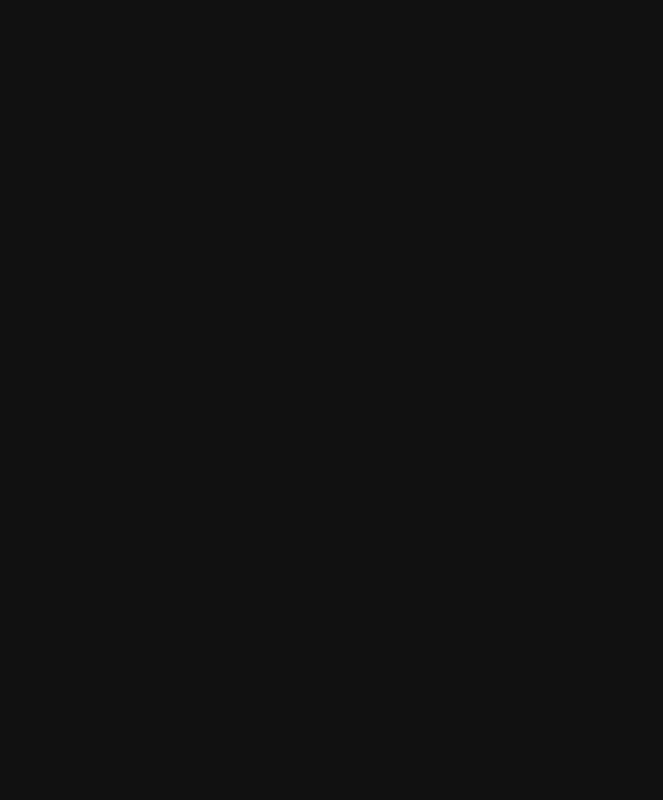
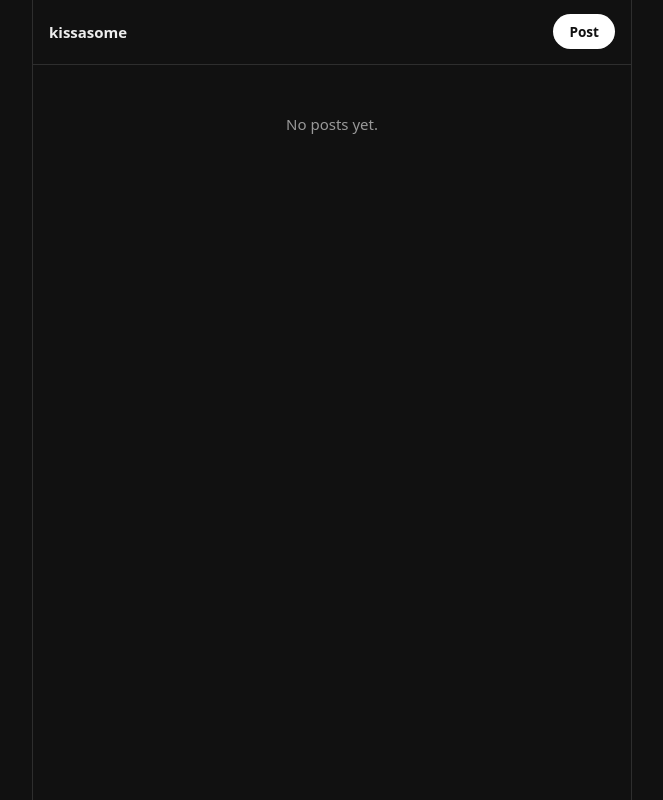
Before and after one commit to thundertheidiot/kissasome, a website built with Vite: page index.html in a window 1280 px wide. Shown: the whole page, without its empty margins (308-971 px from the left). Built offline with nearby package versions, Linux system fonts and the light colour scheme; files whose address does not match are found by name.

Commit message:
part of the feed/homepage, and stuff related to that, plus a npm run format run

```diff
--- a/front/index.ts
+++ b/front/index.ts
@@ -1 +1,40 @@
 import "./styles/index.css";
+
+const authAction = document.querySelector<HTMLButtonElement>("#auth-action")!;
+const feed = document.querySelector<HTMLElement>("#feed")!;
+
+async function init() {
+  let loggedIn = false;
+
+  try {
+    const res = await fetch("/api/user/get", { credentials: "include" });
+    loggedIn = res.ok;
+  } catch {
+    // Not logged in if u can't connect (401).
+  }
+
+  authAction.hidden = false;
+
+  if (loggedIn) {
+    authAction.textContent = "Post";
+    // TODO: open a message/post composer thingy.
+  } else {
+    authAction.textContent = "Log in";
+    authAction.addEventListener("click", () => {
+      window.location.href = "/login.html";
+    });
+  }
+
+  // then also later actual feed loading and stuff and all the logic associated with that
+  await new Promise((resolve) => setTimeout(resolve, 400));
+
+  feed.replaceChildren();
+  feed.removeAttribute("aria-busy");
+
+  const empty = document.createElement("p");
+  empty.className = "feed__empty";
+  empty.textContent = "No posts yet.";
+  feed.append(empty);
+}
+
+init();
--- a/front/login.ts
+++ b/front/login.ts
@@ -34,8 +34,8 @@ form.addEventListener("submit", async (e) => {
       window.location.href = "/";
       return;
     } else {
-	  res.text().then(t => showError(`Error: ${t}`));
-	}
+      res.text().then((t) => showError(`Error: ${t}`));
+    }
   } catch {
     showError("Error: unable to reach the server");
   } finally {
--- a/front/register.ts
+++ b/front/register.ts
@@ -34,8 +34,8 @@ form.addEventListener("submit", async (e) => {
       window.location.href = "/";
       return;
     } else {
-	  res.text().then(t => showError(`Error: ${t}`));
-	}
+      res.text().then((t) => showError(`Error: ${t}`));
+    }
   } catch {
     showError("Error: unable to reach the server");
   } finally {
--- a/front/styles/index.css
+++ b/front/styles/index.css
@@ -0,0 +1,77 @@
+.feed {
+  max-width: 600px;
+  min-height: 100vh;
+  margin: 0 auto;
+  border-inline: 1px solid var(--border);
+}
+
+.feed__header {
+  position: sticky;
+  top: 0;
+  z-index: 1;
+  display: flex;
+  align-items: center;
+  justify-content: space-between;
+  padding: 0.9rem 1rem;
+  background: var(--bg);
+  border-bottom: 1px solid var(--border);
+}
+
+.feed__brand {
+  font-weight: 700;
+}
+
+.feed__action {
+  padding: 0.45rem 1rem;
+  font: inherit;
+  font-size: 0.85rem;
+  font-weight: 600;
+  color: #111;
+  background: var(--accent);
+  border: 0;
+  border-radius: 999px;
+  cursor: pointer;
+}
+
+.feed__action:hover {
+  opacity: 0.85;
+}
+
+.feed__action:focus-visible {
+  outline: 2px solid var(--accent);
+  outline-offset: 2px;
+}
+
+.feed__list {
+  display: grid;
+}
+
+.feed__empty {
+  margin: 0;
+  padding: 3rem 1rem;
+  text-align: center;
+  color: var(--muted);
+}
+
+.skeleton-card {
+  display: flex;
+  gap: 0.75rem;
+  padding: 1rem;
+  border-bottom: 1px solid var(--border);
+}
+
+.skeleton-card::before {
+  content: "";
+  flex: 0 0 40px;
+  height: 40px;
+  border-radius: 50%;
+  background: var(--border);
+}
+
+.skeleton-card::after {
+  content: "";
+  flex: 1;
+  height: 52px;
+  border-radius: 8px;
+  background: var(--border);
+}
--- a/index.html
+++ b/index.html
@@ -5,9 +5,24 @@
     <link rel="icon" type="image/svg+xml" href="/favicon.svg" />
     <link href="/front/style.css" rel="stylesheet" />
     <meta name="viewport" content="width=device-width, initial-scale=1.0" />
-    <title>Welcome! | kissasome</title>
+    <title>Home | kissasome</title>
   </head>
   <body>
+    <div class="feed">
+      <header class="feed__header">
+        <span class="feed__brand">kissasome</span>
+        <button class="feed__action" id="auth-action" type="button" hidden>
+          Log in
+        </button>
+      </header>
+
+      <main class="feed__list" id="feed" aria-busy="true">
+        <div class="skeleton-card" aria-hidden="true"></div>
+        <div class="skeleton-card" aria-hidden="true"></div>
+        <div class="skeleton-card" aria-hidden="true"></div>
+      </main>
+    </div>
+
     <script type="module" src="/front/index.ts"></script>
   </body>
 </html>
```
Also changed, not shown: login.html (+1 -1 lines), register.html (+1 -1 lines).
